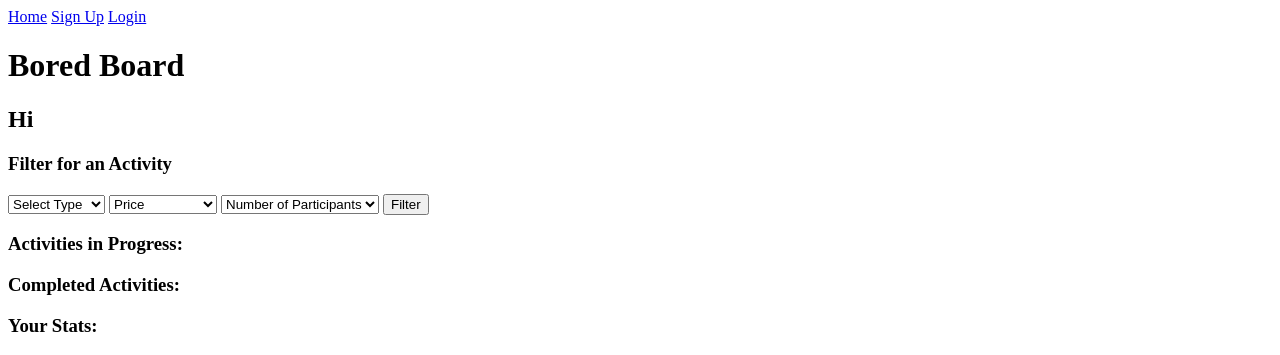
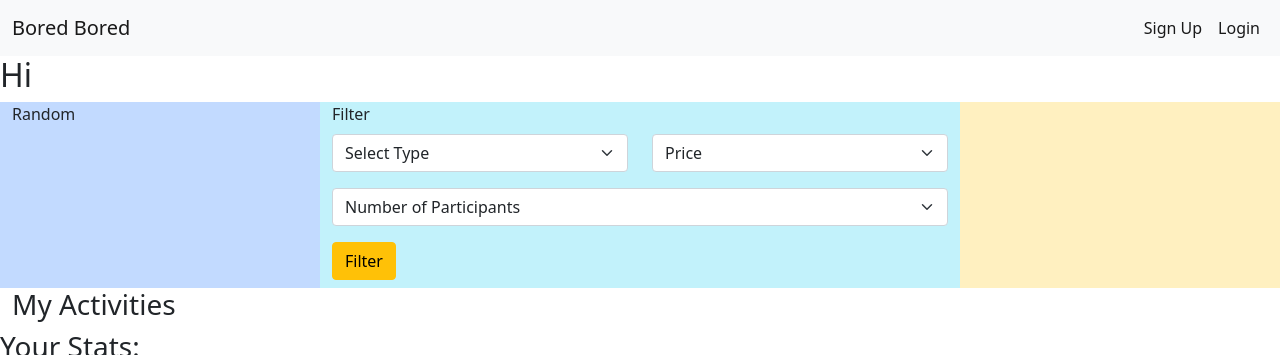
Before and after one commit to ccortney/capstone1, a Flask app: template templates/user_home.html in a window 1280 px wide. Shown: the top 355 px of the page. Run offline with Flask 2, Linux system fonts and the light colour scheme; the template is opened without the code that fills it: values that come from a table or form of the project are taken from there, others are empty; some libraries are stand-ins or nearby versions.

Commit message:
added some styling

```diff
--- a/app.py
+++ b/app.py
@@ -1,11 +1,7 @@
-# from ast import keyword
 import os
-import requests
-# from re import U
-# from sqlite3 import Cursor
 
 from flask import Flask, render_template, request, flash, redirect, session, g, jsonify
-from flask_debugtoolbar import DebugToolbarExtension
+# from flask_debugtoolbar import DebugToolbarExtension
 from sqlalchemy.exc import IntegrityError, DataError
 
 from forms import UserForm, LoginForm, FilterForm
@@ -25,7 +21,7 @@ app.config['SQLALCHEMY_TRACK_MODIFICATIONS'] = False
 app.config['SQLALCHEMY_ECHO'] = False
 app.config['DEBUG_TB_INTERCEPT_REDIRECTS'] = False
 app.config['SECRET_KEY'] = os.environ.get('SECRET_KEY', "it's a secret")
-toolbar = DebugToolbarExtension(app)
+# toolbar = DebugToolbarExtension(app)
 
 connect_db(app)
 
@@ -232,6 +228,7 @@ def filter_activity():
 
     form = FilterForm()
     activity_type = form.activity_type.data
+    print(f"activity type: {activity_type}")
     price = form.price.data
     participants = form.participants.data
     activity = ApiCall.get_activity_search(activity_type, price, participants)
--- a/templates/base.html
+++ b/templates/base.html
@@ -4,25 +4,35 @@
     <meta charset="UTF-8">
     <meta http-equiv="X-UA-Compatible" content="IE=edge">
     <meta name="viewport" content="width=device-width, initial-scale=1.0">
-    <link rel="stylesheet" href = "/static/style.css">
+    <script src="https://kit.fontawesome.com/d82d803669.js" crossorigin="anonymous"></script>
+    <link href="https://cdn.jsdelivr.net/npm/bootstrap@5.1.3/dist/css/bootstrap.min.css" rel="stylesheet" integrity="sha384-1BmE4kWBq78iYhFldvKuhfTAU6auU8tT94WrHftjDbrCEXSU1oBoqyl2QvZ6jIW3" crossorigin="anonymous">    <link rel="stylesheet" href = "/static/style.css">
+    <link rel="stylesheet" href="/static/style.css">
     <title>Bored Board</title>
 </head>
 <body>
-    <nav>
-        {% if not g.user %}
-            <a href="/">Home</a>
-            <a href="/signup">Sign Up</a>
-            <a href="/login">Login</a>
-        {% else %}
-            <!-- <a href="/home">Home</a> -->
-            <a href="/logout">Logout</a>
-        {% endif %}
 
+    <nav class = "navbar navbar-expand-lg navbar-light bg-light sticky-top">
+        <div class = "container-fluid">
+            <a class="navbar-brand" href="/">Bored Bored</a>
+            <button class ="navbar-toggler" type="button" data-bs-toggle="collapse" data-bs-target="#navbarNavAltMarkup" aria-expaned="false" aria-label="Toggle navigation">
+                <span class = "navbar-toggler-icon"></span>
+            </button>
+            <div class="collapse navbar-collapse" id="navbarNavAltMarkup">
+                <div class = "navbar-nav ms-auto">
+                    {% if not g.user %}
+                    <a class="nav-link active" aria-current="page" href="/signup">Sign Up</a>
+                    <a class="nav-link active" aria-current="page" href="/login">Login</a>
+                    {% else %}
+                    <a class="nav-link active" aria-current="page" href="/logout">Logout</a>
+                    {% endif %}
+                </div>
+            </div>
+        </div>
     </nav>
+
     <div id = "counts">
 
     </div>
-    <h1>Bored Board</h1>
     {% for msg in get_flashed_messages() %}
         <p>{{msg}}</p>
     {% endfor %}
@@ -34,6 +44,7 @@
 
     <script src="https://cdnjs.cloudflare.com/ajax/libs/Chart.js/3.7.1/chart.min.js"></script>
     <script src="https://unpkg.com/jquery"></script>
+    <script src="https://cdn.jsdelivr.net/npm/bootstrap@5.1.3/dist/js/bootstrap.bundle.min.js" integrity="sha384-ka7Sk0Gln4gmtz2MlQnikT1wXgYsOg+OMhuP+IlRH9sENBO0LRn5q+8nbTov4+1p" crossorigin="anonymous"></script>
     <script src="https://unpkg.com/axios/dist/axios.js"></script>
     <script src="/static/chart.js"></script>
     <script src="/static/main.js"></script>
--- a/templates/user_home.html
+++ b/templates/user_home.html
@@ -2,46 +2,70 @@
 
 {% block content %}
 <h2>Hi {{g.user.username}}</h2>
+
+<div class = "container-fluid">
+    <div class="row">
+        <div class="col-md bg-primary bg-opacity-25">Random
             <div id="random-home">
             </div>
-<h3>Filter for an Activity</h3>
+        </div>
+        <div class="col-md-6 bg-info bg-opacity-25">Filter
             <form method = "POST" id = "filter-form">
                 {{form.hidden_tag()}}
-
-    {% for field in form if field.widget.input_type != 'hidden' %}
-
-        {{field(placeholder = field.label.text, id=field.label.text)}}
-
-        {% for error in field.errors %}
-        {{error}}
-        {% endfor %}
-    {% endfor %}
-    <button id="filter-btn">Filter</button>
+                <div class="row">
+                        <div class="col-6 pr-0 my-2">
+                            {{form.activity_type(class="form-select", id="type")}}
+                        </div>
+                        <div class="col-6 pl-0 my-2">
+                            {{form.price(class="form-select", id="price")}}
+                        </div>
+                </div>
+                <div class = "row">
+                        <div class="col-12 my-2">
+                            {{form.participants(class="form-select", id="participants")}}
+                        </div>
+                </div>
+                <button type = "submit" class = "btn btn-warning my-2" id="filter-btn">Filter</button>
             </form>
-
-
+        </div>
+        <div class="col-md bg-warning bg-opacity-25">
             <div id="filter-results">
             </div>
+        </div>
+    </div>
+</div>
 
+<div class="container-fluid">
+    <h3>My Activities</h3>
+    <div class="row">
+        {% for result in saved_results %}
+            <div class="col-sm-6 col-md-3 my-2">
+                <div class="card">
+                    <div class="card-header">In Progress</div>
+                    <div class="card-body">
+                        <p class="card-text">{{result.activity}}</p>
+                        <a href="/activity/{{result.key}}/completed"><i class="fa-solid fa-circle-check text-success"></i></a>
+                        <a href="/activity/{{result.key}}/remove"><i class="fa-solid fa-trash-can text-dark"></i></a>
+                    </div>
+                </div>
+            </div>
+        {% endfor %}
+    </div>
+    <div class="row">
+        {% for result in completed_results %}
+        <div class="col-sm-6 col-md-3 my-2">
+            <div class="card border-success">
+                <div class="card-header bg-success bg-opacity-25">Completed</div>
+                <div class="card-body">
+                    <p class="card-text">{{result.activity}}</p>
+                    <a href="/activity/{{result.key}}/remove"><i class="fa-solid fa-trash-can text-dark"></i></a>
 
-<h3>Activities in Progress:</h3>
-<ul>
-    {% for result in saved_results %}
-    <li>
-        {{result.activity}}
-        <a href="/activity/{{result.key}}/completed">Completed</a>
-        <a href="/activity/{{result.key}}/remove">Remove</a></li>
+                </div>
+            </div>
+        </div>
         {% endfor %}
-</ul>
-
-<h3>Completed Activities:</h3>
-<ul>
-    {% for result in completed_results %}
-    <li>
-        {{result.activity}}
-        <a href="/activity/{{result.key}}/remove">Remove</a></li>
-    {% endfor %}
-</ul>
+    </div>
+</div>
 
 <h3>Your Stats:</h3>
 <p><b>Total Activities Saved</b>: {{total_saved}}</p>
```
Also changed, not shown: 1 other file. Lines whose indentation alone changed are shown as unchanged.
